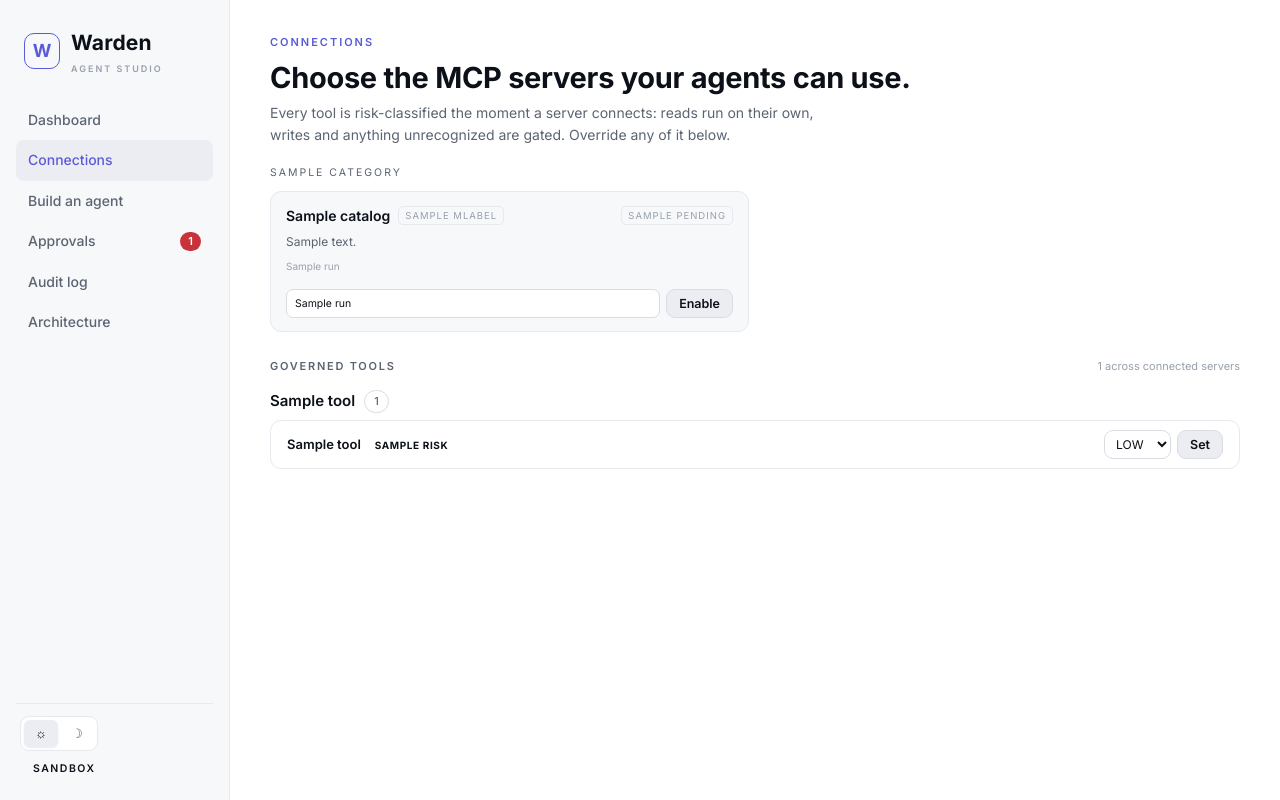
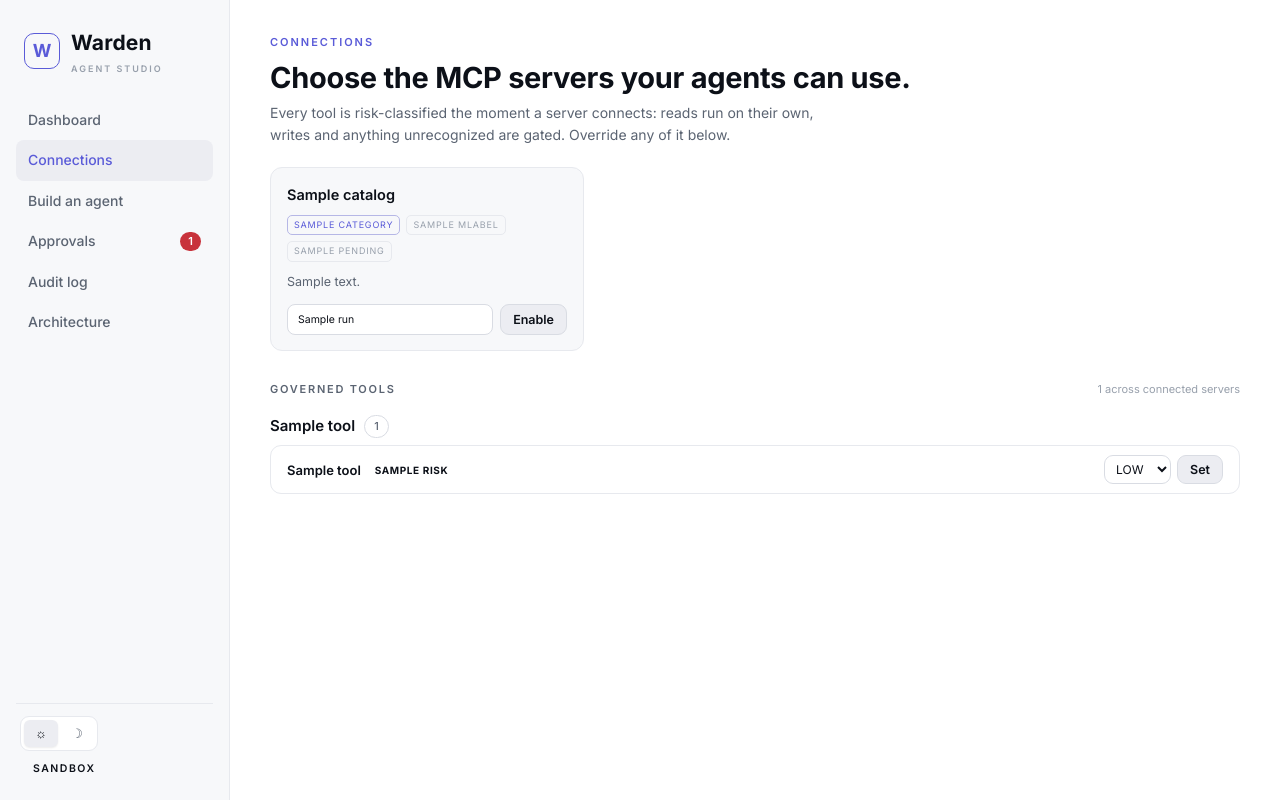
Before and after one commit to francis4531/warden, a Python web app: template templates/connections.html in a window 1280 px wide. Run offline with Jinja, Linux system fonts and the light colour scheme; the template is opened without the code that fills it: most values are stand-ins (such as "Sample title", 1, 10 or a date in 2020).

Commit message:
Warden v0.3: live external MCP servers, Dockerfile, GitHub remote, timeouts

```diff
--- a/app.py
+++ b/app.py
@@ -288,16 +288,19 @@ def audit():
 
 @app.route("/healthz")
 def healthz():
+    import paths
     dd = store.DATA_ROOT
     return {"ok": True, "mode": rt.mode(),
             "servers": len(cm().connected_servers()),
             "version": VERSION_FULL, "commit": BUILD_COMMIT,
             "persistence": {
                 "WARDEN_DATA_DIR_env": os.environ.get("WARDEN_DATA_DIR", "(unset)"),
+                "requested_dir": paths.REQUESTED,
                 "data_dir": dd,
+                "using_fallback": paths.FALLBACK,
+                "persisting": (not paths.FALLBACK),
                 "writable": os.access(dd, os.W_OK),
                 "build_json_exists": os.path.exists(os.path.join(dd, "build.json")),
-                "db_exists": os.path.exists(os.path.join(dd, "warden.db")),
                 "agents_saved": len(store.list_agents()),
             }}
 
--- a/mcp_code_server.py
+++ b/mcp_code_server.py
@@ -8,7 +8,8 @@ import os, json, ast, py_compile, tempfile
 from mcp.server.fastmcp import FastMCP
 
 APP_DIR = os.path.dirname(os.path.abspath(__file__))
-PATCH_DIR = os.path.join(os.environ.get("WARDEN_DATA_DIR", APP_DIR), "data", "patches")
+import paths
+PATCH_DIR = os.path.join(paths.DATA_ROOT, "data", "patches")
 os.makedirs(PATCH_DIR, exist_ok=True)
 
 def _py_files():
--- a/mcp_fs_server.py
+++ b/mcp_fs_server.py
@@ -7,7 +7,8 @@ import os
 import json
 from mcp.server.fastmcp import FastMCP
 
-WORKSPACE = os.path.join(os.environ.get("WARDEN_DATA_DIR", os.path.dirname(os.path.abspath(__file__))), "data", "workspace")
+import paths
+WORKSPACE = os.path.join(paths.DATA_ROOT, "data", "workspace")
 os.makedirs(WORKSPACE, exist_ok=True)
 
 # seed one file so reads have something to find
--- a/mcp_server.py
+++ b/mcp_server.py
@@ -15,7 +15,8 @@ import os
 import datetime
 from mcp.server.fastmcp import FastMCP
 
-DATA_DIR = os.path.join(os.environ.get("WARDEN_DATA_DIR", os.path.dirname(os.path.abspath(__file__))), "data")
+import paths
+DATA_DIR = os.path.join(paths.DATA_ROOT, "data")
 os.makedirs(DATA_DIR, exist_ok=True)
 
 CUSTOMERS = {
--- a/store.py
+++ b/store.py
@@ -10,8 +10,8 @@ import sqlite3
 import datetime
 import uuid
 
-DATA_ROOT = os.environ.get("WARDEN_DATA_DIR", os.path.dirname(os.path.abspath(__file__)))
-os.makedirs(DATA_ROOT, exist_ok=True)
+import paths
+DATA_ROOT = paths.DATA_ROOT
 DB = os.path.join(DATA_ROOT, "warden.db")
 
 def _conn():
--- a/templates/connections.html
+++ b/templates/connections.html
@@ -5,58 +5,62 @@
 <style>
 @keyframes spin{to{transform:rotate(360deg)}}
 .spin{width:12px;height:12px;border:2px solid var(--line2);border-top-color:var(--brass-b);border-radius:50%;display:inline-block;animation:spin .7s linear infinite;vertical-align:-2px}
-.cgrid{display:grid;grid-template-columns:repeat(auto-fill,minmax(340px,1fr));gap:12px;margin-bottom:6px}
-.conn{border:1px solid var(--line);border-radius:11px;padding:13px 15px;background:var(--ink2);display:flex;flex-direction:column;gap:7px}
-.conn .top{display:flex;align-items:center;gap:8px;flex-wrap:wrap}
-.conn .nm{font-weight:600;font-size:14px}
-.conn .desc{color:var(--mut);font-size:12px;line-height:1.4;display:-webkit-box;-webkit-line-clamp:2;-webkit-box-orient:vertical;overflow:hidden}
-.conn .cmd{font-family:var(--mono);font-size:10px;color:var(--dim);white-space:nowrap;overflow:hidden;text-overflow:ellipsis}
-.conn .err{color:var(--high);font-size:11px;line-height:1.35;display:-webkit-box;-webkit-line-clamp:2;-webkit-box-orient:vertical;overflow:hidden}
-.conn .act{margin-top:auto;display:flex;align-items:center;gap:8px;flex-wrap:wrap}
-.conn .act input{background:var(--ink);border:1px solid var(--line2);border-radius:7px;color:var(--txt);font-family:var(--mono);font-size:10.5px;padding:6px 8px;flex:1;min-width:120px}
-.conn .cstatus{font-family:var(--mono);font-size:10.5px;color:var(--mut)}
-.mini{font-family:var(--mono);font-size:9.5px;letter-spacing:1px;text-transform:uppercase;color:var(--dim);border:1px solid var(--line);border-radius:5px;padding:1px 6px}
+.cgrid{display:grid;grid-template-columns:repeat(auto-fill,minmax(300px,1fr));gap:14px;align-items:stretch}
+.conn{display:flex;flex-direction:column;border:1px solid var(--line);border-radius:12px;padding:15px 16px;background:var(--ink2);min-height:172px}
+.conn .top{display:flex;align-items:center;gap:8px}
+.conn .nm{font-weight:600;font-size:14.5px;flex:1;min-width:0;overflow:hidden;text-overflow:ellipsis;white-space:nowrap}
+.conn .tags{display:flex;flex-wrap:wrap;gap:6px;margin-top:9px}
+.tag{font-family:var(--mono);font-size:9px;letter-spacing:.09em;text-transform:uppercase;color:var(--dim);border:1px solid var(--line);border-radius:5px;padding:2px 6px}
+.tag.cat{color:var(--brass);border-color:color-mix(in srgb,var(--brass) 35%,var(--line))}
+.conn .desc{color:var(--mut);font-size:12.5px;line-height:1.45;margin-top:11px;flex:1;display:-webkit-box;-webkit-line-clamp:2;-webkit-box-orient:vertical;overflow:hidden}
+.conn .act{margin-top:13px;display:flex;gap:7px;align-items:center}
+.conn .act form{display:flex;gap:7px;flex:1}
+.conn .act input{flex:1;min-width:0;background:var(--ink);border:1px solid var(--line2);border-radius:8px;color:var(--txt);font-family:var(--mono);font-size:10.5px;padding:8px 10px}
+.conn .act .btn{flex-shrink:0}
+.conn .cstatus{font-family:var(--mono);font-size:10.5px;margin-right:auto}
+.conn.on{border-color:color-mix(in srgb,var(--low) 45%,var(--line))}
+.conn.err{border-color:color-mix(in srgb,var(--high) 45%,var(--line))}
 </style>
 
-<div class="page-h" style="margin-bottom:18px">
+<div class="page-h" style="margin-bottom:20px">
   <div class="eyebrow">Connections</div>
   <h1>Choose the MCP servers your agents can use.</h1>
   <p class="sub">Every tool is risk-classified the moment a server connects: reads run on their own, writes and anything unrecognized are gated. Override any of it below.</p>
 </div>
 
-{% for category, entries in catalog | groupby('category') %}
-<div style="font-family:var(--mono);font-size:10.5px;letter-spacing:2px;text-transform:uppercase;color:var(--mut);margin:16px 0 9px">{{ category }}</div>
 <div class="cgrid">
-  {% for e in entries %}
+  {% for e in catalog %}
   {% set st = status.get(e.id) %}
-  <div class="conn" data-id="{{ e.id }}">
+  {% set connected = e.id in enabled and st and st.status=='connected' %}
+  {% set errored = st and st.status=='error' %}
+  <div class="conn {{ 'on' if connected }}{{ 'err' if errored }}">
     <div class="top">
       <span class="nm">{{ e.name }}</span>
-      <span class="mini">{{ mlabel[e.maintainer] }}</span>
-      {% if st and st.status=='connected' %}<span class="stamp LOW">{{ st.tool_count }} tools</span>
-      {% elif st and st.status=='error' %}<span class="stamp HIGH">error</span>{% endif %}
-      <span class="mini" style="margin-left:auto">{{ slabel[e.status] }}</span>
+      {% if connected %}<span class="stamp LOW">{{ st.tool_count }} tools</span>
+      {% elif errored %}<span class="stamp HIGH">error</span>{% endif %}
+    </div>
+    <div class="tags">
+      <span class="tag cat">{{ e.category }}</span>
+      <span class="tag">{{ mlabel[e.maintainer] }}</span>
+      <span class="tag">{{ slabel[e.status] }}</span>
     </div>
     <div class="desc">{{ e.desc }}</div>
-    {% if e.run %}<div class="cmd" title="{{ e.run }}">{{ e.run }}</div>{% endif %}
-    {% if st and st.status=='error' %}<div class="err" title="{{ st.error }}">{{ st.error }}</div>{% endif %}
     <div class="act">
-      <span class="cstatus"></span>
       {% if e.transport=='builtin' %}
         <span class="pill done" style="margin-left:auto">always on</span>
       {% elif e.id in enabled %}
-        <form class="connform" data-busy="disconnecting" method="post" action="{{ url_for('disable_connection') }}" style="margin-left:auto">
+        <form class="connform" data-busy="disconnecting" method="post" action="{{ url_for('disable_connection') }}" style="flex:0;margin-left:auto">
           <input type="hidden" name="id" value="{{ e.id }}"><button class="btn ghost sm">Disconnect</button></form>
       {% elif e.transport=='http' and e.auth=='none' %}
-        <form class="connform" data-busy="connecting" method="post" action="{{ url_for('enable_connection') }}" style="margin-left:auto">
+        <form class="connform" data-busy="connecting" method="post" action="{{ url_for('enable_connection') }}" style="flex:0;margin-left:auto">
           <input type="hidden" name="id" value="{{ e.id }}"><button class="btn brass sm">Connect</button></form>
       {% elif e.transport=='http' %}
-        <form class="connform" data-busy="connecting" method="post" action="{{ url_for('enable_connection') }}" style="display:flex;gap:6px;width:100%">
+        <form class="connform" data-busy="connecting" method="post" action="{{ url_for('enable_connection') }}">
           <input type="hidden" name="id" value="{{ e.id }}">
           <input type="password" name="token" placeholder="token{{ ' or $'+e.env if e.env else '' }}">
           <button class="btn brass sm">Connect</button></form>
       {% else %}
-        <form class="connform" data-busy="connecting" method="post" action="{{ url_for('enable_connection') }}" style="display:flex;gap:6px;width:100%">
+        <form class="connform" data-busy="connecting" method="post" action="{{ url_for('enable_connection') }}">
           <input type="hidden" name="id" value="{{ e.id }}">
           <input type="text" name="command" value="{{ e.run }}" title="edit to add a real connection string or token">
           <button class="btn sm">Enable</button></form>
@@ -65,12 +69,11 @@
   </div>
   {% endfor %}
 </div>
-{% endfor %}
 
-<div class="section-h" style="margin-top:26px"><span class="lbl">Governed tools</span><span style="font-family:var(--mono);font-size:11px;color:var(--dim)">{{ tools|length }} across connected servers</span></div>
+<div class="section-h" style="margin-top:30px"><span class="lbl">Governed tools</span><span style="font-family:var(--mono);font-size:11px;color:var(--dim)">{{ tools|length }} across connected servers</span></div>
 {% for server_name, group in tools|groupby('server_name') %}
 {% set gtools = group|list %}
-<div style="display:flex;align-items:center;gap:9px;margin:14px 0 7px">
+<div style="display:flex;align-items:center;gap:9px;margin:16px 0 7px">
   <span style="font-family:var(--disp);font-size:15px;font-weight:600">{{ server_name }}</span>
   <span class="pill">{{ gtools|length }}</span>
 </div>
@@ -93,12 +96,9 @@
 
 <script>
 document.querySelectorAll('form.connform').forEach(f=>{
-  f.addEventListener('submit', async (e)=>{
+  f.addEventListener('submit', async e=>{
     e.preventDefault();
-    const btn=f.querySelector('button'); const card=f.closest('.conn');
-    const verb=f.dataset.busy||'working';
-    btn.disabled=true; btn.innerHTML='<span class="spin"></span>';
-    const s=card && card.querySelector('.cstatus'); if(s){ s.innerHTML='<span class="spin"></span> '+verb+'\u2026'; }
+    const btn=f.querySelector('button'); btn.disabled=true; btn.innerHTML='<span class="spin"></span>';
     try{ await fetch(f.action,{method:'POST',headers:{'X-Requested-With':'fetch'},body:new URLSearchParams(new FormData(f))}); }catch(_){}
     location.reload();
   });
--- a/vault.py
+++ b/vault.py
@@ -15,7 +15,8 @@ try:
 except Exception:
     _OK = False
 
-DATA_ROOT = os.environ.get("WARDEN_DATA_DIR", os.path.dirname(os.path.abspath(__file__)))
+import paths
+DATA_ROOT = paths.DATA_ROOT
 KEY_FILE = os.path.join(DATA_ROOT, ".warden_key")
 
 def _key():
```
Also changed, not shown: paths.py (added, +32 -0 lines), 1 other file.
